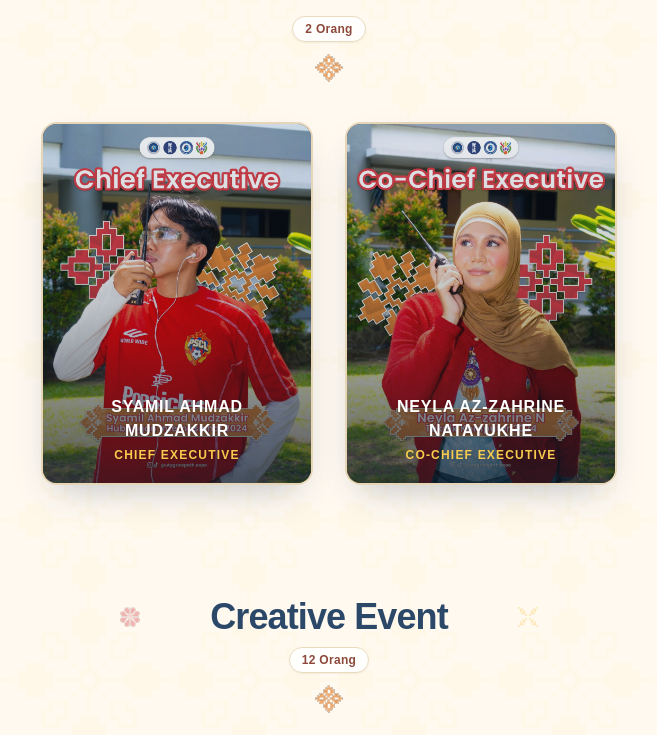
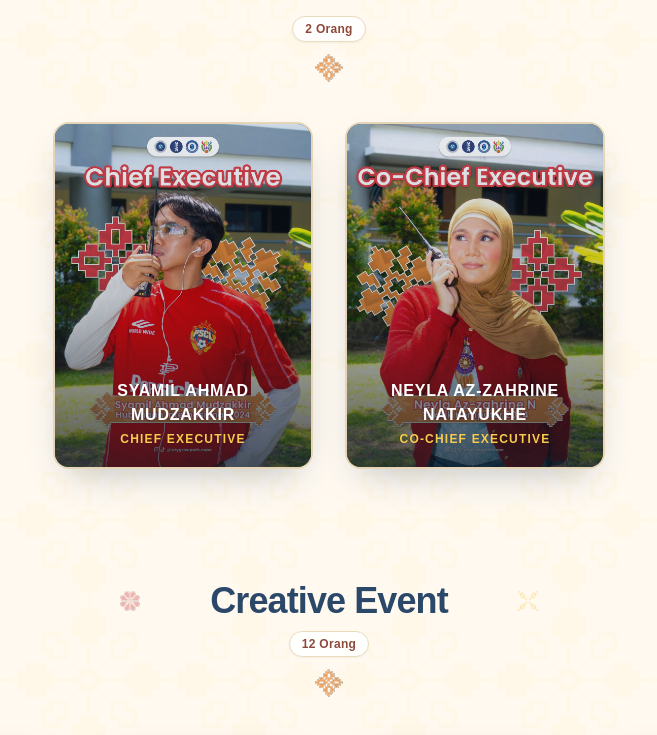
Before and after one commit to utygrowpath/utygrowpath-web, a Next.js app: page /tim-kami in a window 1280 px wide. Shown: the part 923-1658 px from the top of the page, without its empty margins (311-968 px from the left). Built offline with nearby package versions, Linux system fonts and the light colour scheme.

Commit message:
fix(tim-kami): equalize Web Dev card size and center all divisions with < 4 members

```diff
--- a/src/components/sections/our-team-view.tsx
+++ b/src/components/sections/our-team-view.tsx
@@ -188,33 +188,25 @@ export function OurTeamView({ committee }: OurTeamViewProps) {
                     </button>
                   )}
 
-                  {/* Members Grid – animates on page change via key remount */}
+                  {/* Members Grid / Flex – konsisten ukuran & center jika < 4 kartu */}
                   <div
                     key={`${division}-${currentPage}`}
                     style={{
                       animation: `${dir === "right" ? "carouselSlideRight" : "carouselSlideLeft"} 0.35s ease-out both`,
                     }}
-                    className={`mx-auto grid gap-6 sm:gap-8 ${
-                      // Kalau ada pagination, selalu pakai 4-kolom agar ukuran kartu
-                      // konsisten di semua halaman (termasuk halaman terakhir yang < 4 item)
-                      totalPages > 1
-                        ? "max-w-6xl grid-cols-1 sm:grid-cols-2 md:grid-cols-3 lg:grid-cols-4"
-                        : members.length === 1
-                        ? "max-w-xs justify-center grid-cols-1"
-                        : members.length === 2
-                        ? "max-w-xl grid-cols-1 sm:grid-cols-2"
-                        : members.length === 3
-                        ? "max-w-4xl grid-cols-1 sm:grid-cols-2 lg:grid-cols-3"
-                        : "max-w-6xl grid-cols-1 sm:grid-cols-2 md:grid-cols-3 lg:grid-cols-4"
+                    className={`mx-auto ${
+                      pageMembers.length >= 4
+                        ? "grid max-w-6xl grid-cols-1 sm:grid-cols-2 md:grid-cols-3 lg:grid-cols-4 gap-6 sm:gap-8 justify-items-center"
+                        : "flex flex-wrap justify-center gap-6 sm:gap-8 max-w-6xl"
                     }`}
                   >
                     {pageMembers.map((member) => (
                       <div
                         key={`${member.division}-${member.name}`}
-                        className="group relative flex flex-col items-center"
+                        className="group relative flex w-full max-w-[260px] flex-col items-center"
                       >
                         {/* Card container */}
-                        <div className="relative aspect-[3/4] w-full max-w-[280px] overflow-hidden rounded-2xl border-2 border-[#e6d5b7] bg-gradient-to-b from-[#2b4869] to-[#122030] shadow-[0_16px_36px_-16px_rgba(43,72,105,0.35)] transition-all duration-500 hover:-translate-y-2 hover:border-[#e0b83e] hover:shadow-[0_24px_50px_-16px_rgba(224,184,62,0.4)]">
+                        <div className="relative aspect-[3/4] w-full max-w-[260px] overflow-hidden rounded-2xl border-2 border-[#e6d5b7] bg-gradient-to-b from-[#2b4869] to-[#122030] shadow-[0_16px_36px_-16px_rgba(43,72,105,0.35)] transition-all duration-500 hover:-translate-y-2 hover:border-[#e0b83e] hover:shadow-[0_24px_50px_-16px_rgba(224,184,62,0.4)]">
                           {member.image && member.image.trim() !== "" ? (
                             <>
                               <Image
```
